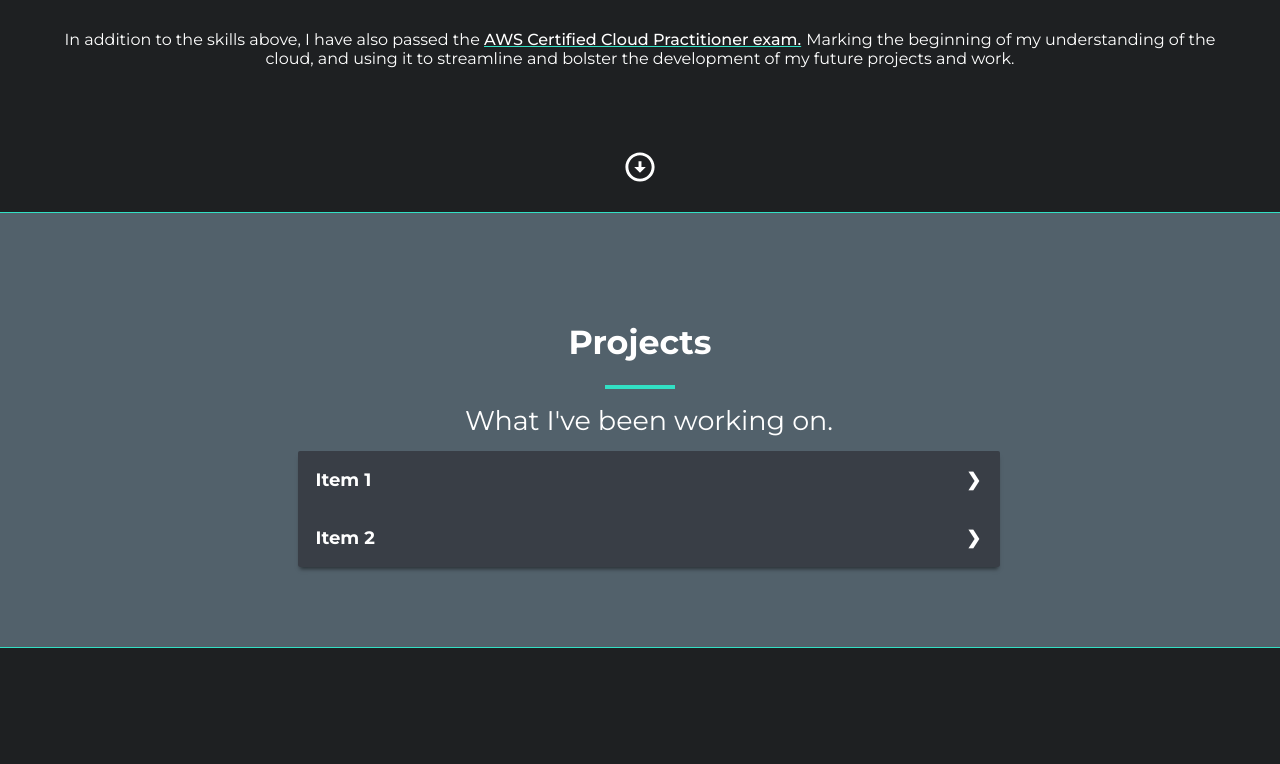
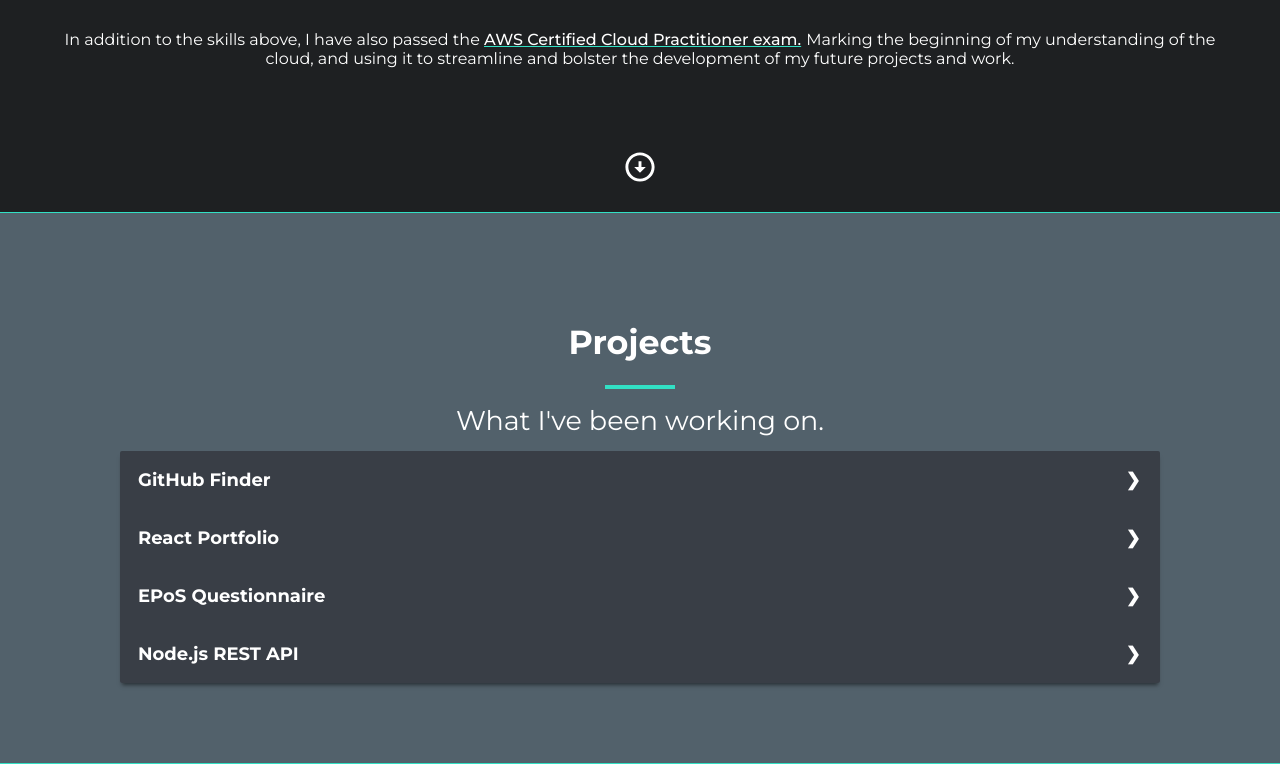
Before and after one commit to aaronzor/react-portfolio-aaron, a React (Create React App) app: page / in a window 1280 px wide. Shown: the part 2050-2814 px from the top of the page. Before the commit the page ends 2698 px from the top, so only its background shows below. Built offline with nearby package versions, Linux system fonts and the light colour scheme; the HTML template or start-up script is replaced by a standard one.

Commit message:
Create Project component and use map function

```diff
--- /dev/null
+++ b/src/components/projects/Project.js
@@ -0,0 +1,18 @@
+import React from 'react';
+
+const Project = (props) => {
+  // Destructuring props
+  const { title, id, description, link } = props;
+
+  return (
+    <div class='tab'>
+      <input type='checkbox' id={id} />
+      <label class='tab-label' for={id}>
+        {title}
+      </label>
+      <div class='tab-content'>{description}</div>
+    </div>
+  );
+};
+
+export default Project;
--- a/src/components/projects/Projects.js
+++ b/src/components/projects/Projects.js
@@ -1,7 +1,10 @@
 import React from 'react';
+import { Fade } from 'react-reveal';
+import projects from '../../data/projects.json';
 
 // Import Components
 import Layout from '../layout/Layout';
+import Project from './Project';
 
 // Import Styles
 import './projects.css';
@@ -9,32 +12,24 @@ import './projects.css';
 const Projects = () => {
   return (
     <Layout title='Projects'>
-      <div class='projects-main'>
-        <div class='col'>
-          <h2>What I've been working on.</h2>
-          <div class='tabs'>
-            <div class='tab'>
-              <input type='checkbox' id='chck1' />
-              <label class='tab-label' for='chck1'>
-                Item 1
-              </label>
-              <div class='tab-content'>
-                Lorem ipsum dolor sit amet consectetur, adipisicing elit. Ipsum,
-                reiciendis!
-              </div>
-            </div>
-            <div class='tab'>
-              <input type='checkbox' id='chck2' />
-              <label class='tab-label' for='chck2'>
-                Item 2
-              </label>
-              <div class='tab-content'>
-                Lorem ipsum dolor sit amet consectetur adipisicing elit. A, in!
-              </div>
+      <Fade duration={1000}>
+        <div class='projects-main'>
+          <div class='col'>
+            <h2>What I've been working on.</h2>
+            <div class='tabs'>
+              {projects.projects.map((projects) => {
+                return (
+                  <Project
+                    title={projects.title}
+                    id={projects.id}
+                    description={projects.description}
+                  />
+                );
+              })}
             </div>
           </div>
         </div>
-      </div>
+      </Fade>
     </Layout>
   );
 };
--- /dev/null
+++ b/src/data/projects.json
@@ -0,0 +1,28 @@
+{
+  "projects": [
+    {
+      "id": 0,
+      "title": "GitHub Finder",
+      "description": "A simple React application for searching GitHub users. Makes use of the GitHub API",
+      "link": "https://github.com/aaronzor/github-finder"
+    },
+    {
+      "id": 1,
+      "title": "React Portfolio",
+      "description": "A developer portfolio made using react together with some useful packages.",
+      "link": "https://github.com/aaronzor/portfolio-aaron-mcmullan"
+    },
+    {
+      "id": 2,
+      "title": "EPoS Questionnaire",
+      "description": "A questionnaire web application built using MERN, intended to generate sales leads for an EPoS sales company.",
+      "link": "https://github.com/aaronzor/epos-questionnaire-mern"
+    },
+    {
+      "id": 3,
+      "title": "Node.js REST API",
+      "description": "Groundwork for an easily reusable web application backend built using Node.js and Express.js",
+      "link": "https://github.com/aaronzor/node-api-master"
+    }
+  ]
+}
```
